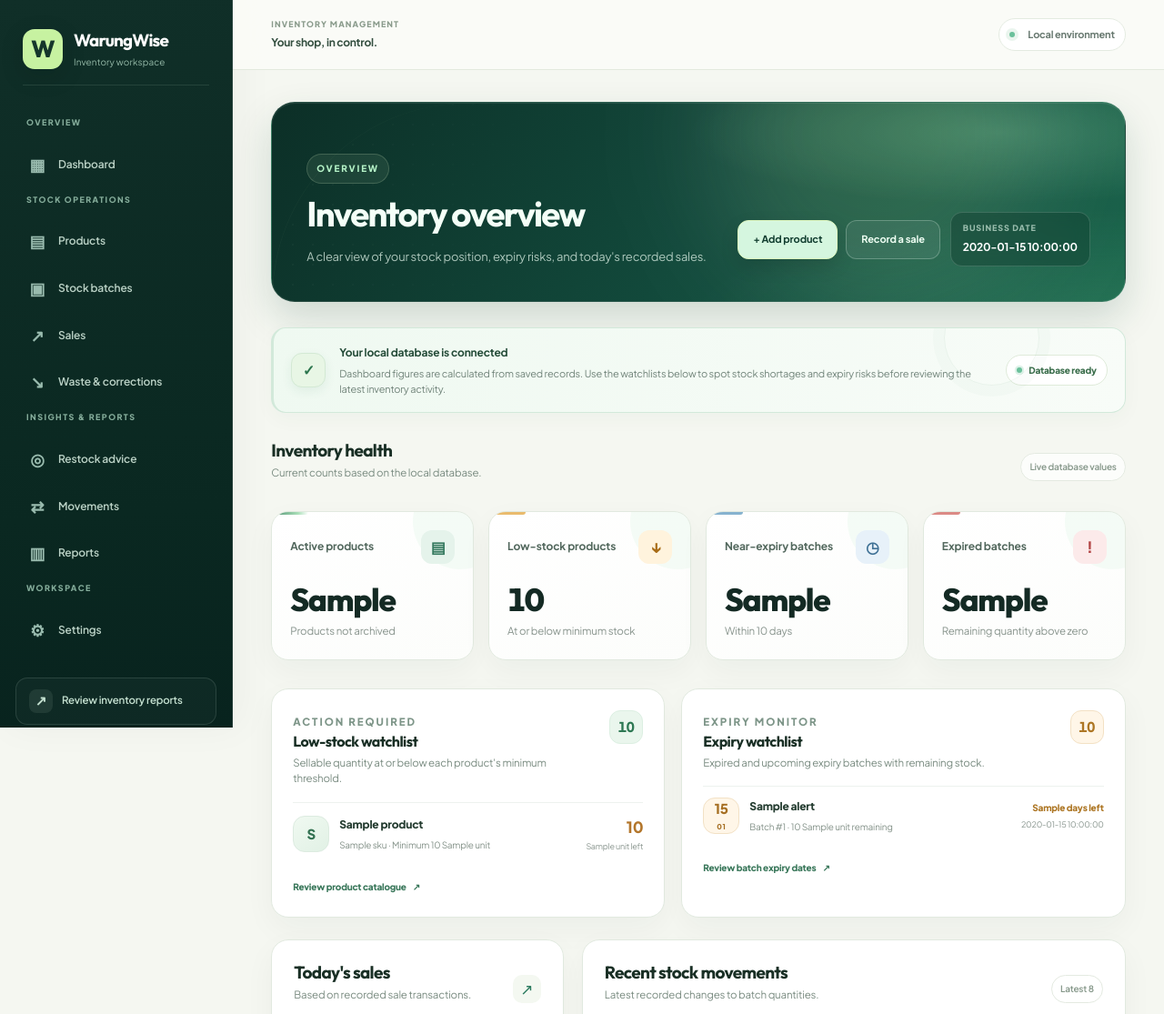
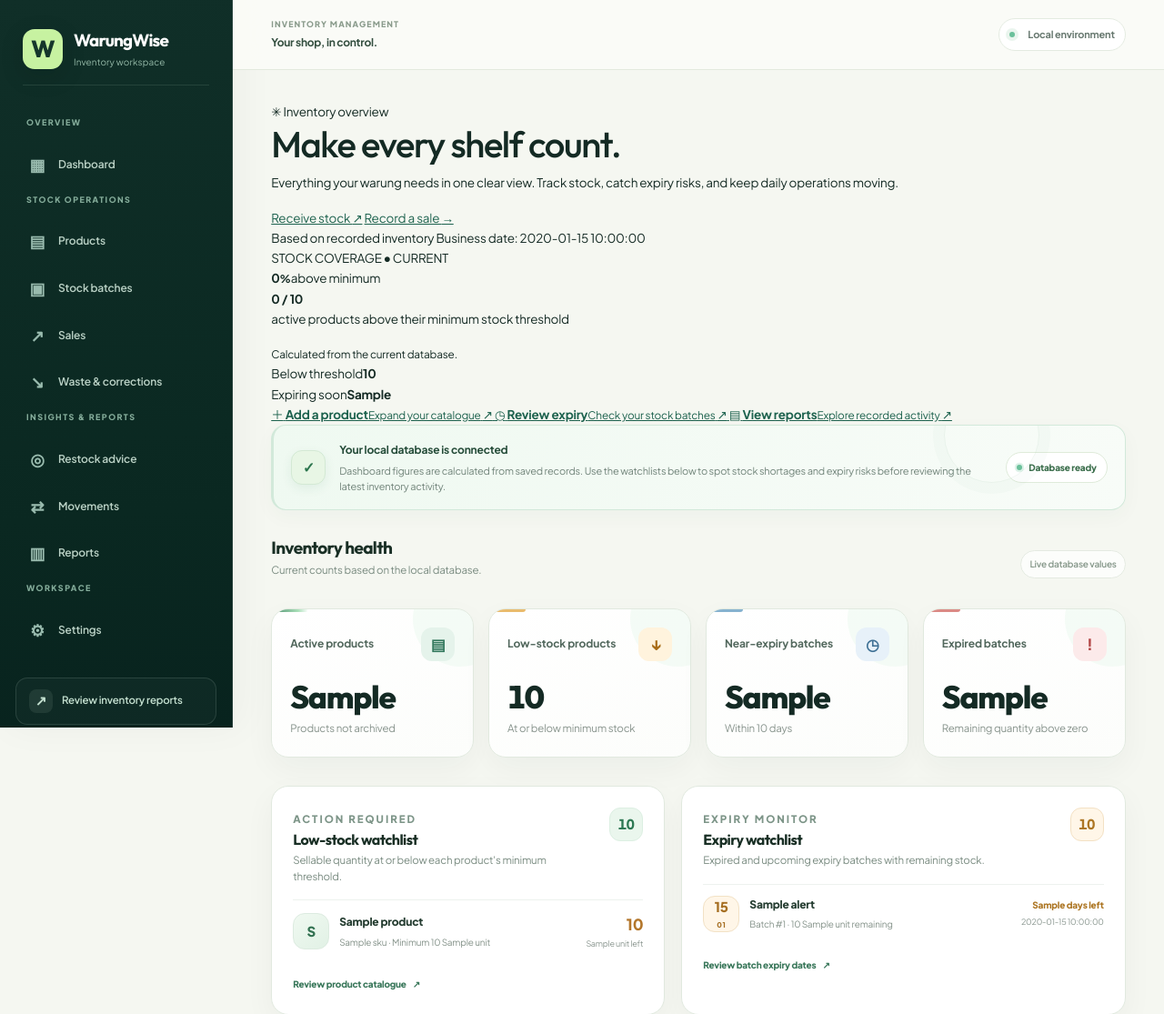
Before and after one commit to krisvan123/CS50X_FinalProject, a Flask app: template templates/index.html in a window 1280 px wide. Shown: the top 1115 px of the page at 91% size. Run offline with Flask 3, Linux system fonts and the light colour scheme; the template is opened without the code that fills it: most values are stand-ins (such as "Sample title", 1, 10 or a date in 2020).

Commit message:
Redesign dashboard with real-data stock coverage and quick actions

```diff
--- a/templates/index.html
+++ b/templates/index.html
@@ -2,20 +2,68 @@
 {# AI-use disclosure: ChatGPT assisted with drafting/refining this page template; review and understand it before submission. #}
 
 {% block content %}
-<section class="page-heading dashboard-heading">
-    <div>
-        <p class="eyebrow">OVERVIEW</p>
-        <h1>Inventory overview</h1>
-        <p class="page-subtitle">A clear view of your stock position, expiry risks, and today's recorded sales.</p>
-    </div>
-    <div class="dashboard-actions">
-        <a class="button button-primary" href="{{ url_for('new_product') }}">+ Add product</a>
-        <a class="button button-secondary" href="{{ url_for('new_sale') }}">Record a sale</a>
-        <div class="date-chip">
-        <span class="date-chip-label">BUSINESS DATE</span>
-        <strong>{{ stats.business_date }}</strong>
+{# AI-use disclosure: ChatGPT assisted with this dashboard layout and the derived coverage visualization. #}
+{% set active_count = stats.active_products|int %}
+{% set low_count = stats.low_stock_products|int %}
+{% set above_count = active_count - low_count %}
+{% if above_count < 0 %}{% set above_count = 0 %}{% endif %}
+{% set coverage = ((above_count * 100 / active_count)|round|int) if active_count > 0 else 0 %}
+
+<section class="ww-hero" aria-labelledby="ww-hero-title">
+    <div class="ww-hero-copy">
+        <div class="ww-hero-kicker"><span aria-hidden="true">✳</span> Inventory overview</div>
+        <h1 id="ww-hero-title">Make every shelf <span>count.</span></h1>
+        <p>Everything your warung needs in one clear view. Track stock, catch expiry risks, and keep daily operations moving.</p>
+        <div class="ww-hero-actions">
+            <a class="ww-hero-primary" href="{{ url_for('new_batch') }}">Receive stock <span aria-hidden="true">↗</span></a>
+            <a class="ww-hero-secondary" href="{{ url_for('new_sale') }}">Record a sale <span aria-hidden="true">→</span></a>
+        </div>
+        <div class="ww-hero-footer">
+            <span class="ww-hero-dot" aria-hidden="true"></span>
+            <span>Based on recorded inventory</span>
+            <span class="ww-hero-divider" aria-hidden="true"></span>
+            <span>Business date: {{ stats.business_date }}</span>
         </div>
     </div>
+    <div class="ww-hero-panel">
+        <div class="ww-panel-topline">
+            <span>STOCK COVERAGE</span>
+            <span class="ww-panel-current"><span aria-hidden="true">●</span> CURRENT</span>
+        </div>
+        <div class="ww-coverage-content">
+            <div class="ww-coverage-ring" style="--coverage-percent: {{ coverage }}%;">
+                <div class="ww-coverage-core"><strong>{{ coverage }}<small>%</small></strong><span>above minimum</span></div>
+            </div>
+            <div class="ww-coverage-detail">
+                <strong>{{ above_count }} <span>/ {{ active_count }}</span></strong>
+                <p>active products above their minimum stock threshold</p>
+                {% if active_count == 0 %}<small>Add products to start measuring coverage.</small>{% else %}<small>Calculated from the current database.</small>{% endif %}
+            </div>
+        </div>
+        <div class="ww-panel-divider"></div>
+        <div class="ww-panel-alerts">
+            <div><span>Below threshold</span><strong>{{ stats.low_stock_products }}</strong></div>
+            <div><span>Expiring soon</span><strong>{{ stats.near_expiry_batches }}</strong></div>
+        </div>
+    </div>
+</section>
+
+<section class="ww-shortcuts" aria-label="Quick actions">
+    <a class="ww-shortcut" href="{{ url_for('new_product') }}">
+        <span class="ww-shortcut-icon ww-shortcut-green" aria-hidden="true">＋</span>
+        <span><strong>Add a product</strong><small>Expand your catalogue</small></span>
+        <span class="ww-shortcut-arrow" aria-hidden="true">↗</span>
+    </a>
+    <a class="ww-shortcut" href="{{ url_for('batches') }}">
+        <span class="ww-shortcut-icon ww-shortcut-yellow" aria-hidden="true">◷</span>
+        <span><strong>Review expiry</strong><small>Check your stock batches</small></span>
+        <span class="ww-shortcut-arrow" aria-hidden="true">↗</span>
+    </a>
+    <a class="ww-shortcut" href="{{ url_for('reports') }}">
+        <span class="ww-shortcut-icon ww-shortcut-blue" aria-hidden="true">▤</span>
+        <span><strong>View reports</strong><small>Explore recorded activity</small></span>
+        <span class="ww-shortcut-arrow" aria-hidden="true">↗</span>
+    </a>
 </section>
 
 <section class="welcome-strip" aria-label="Database status">
```
